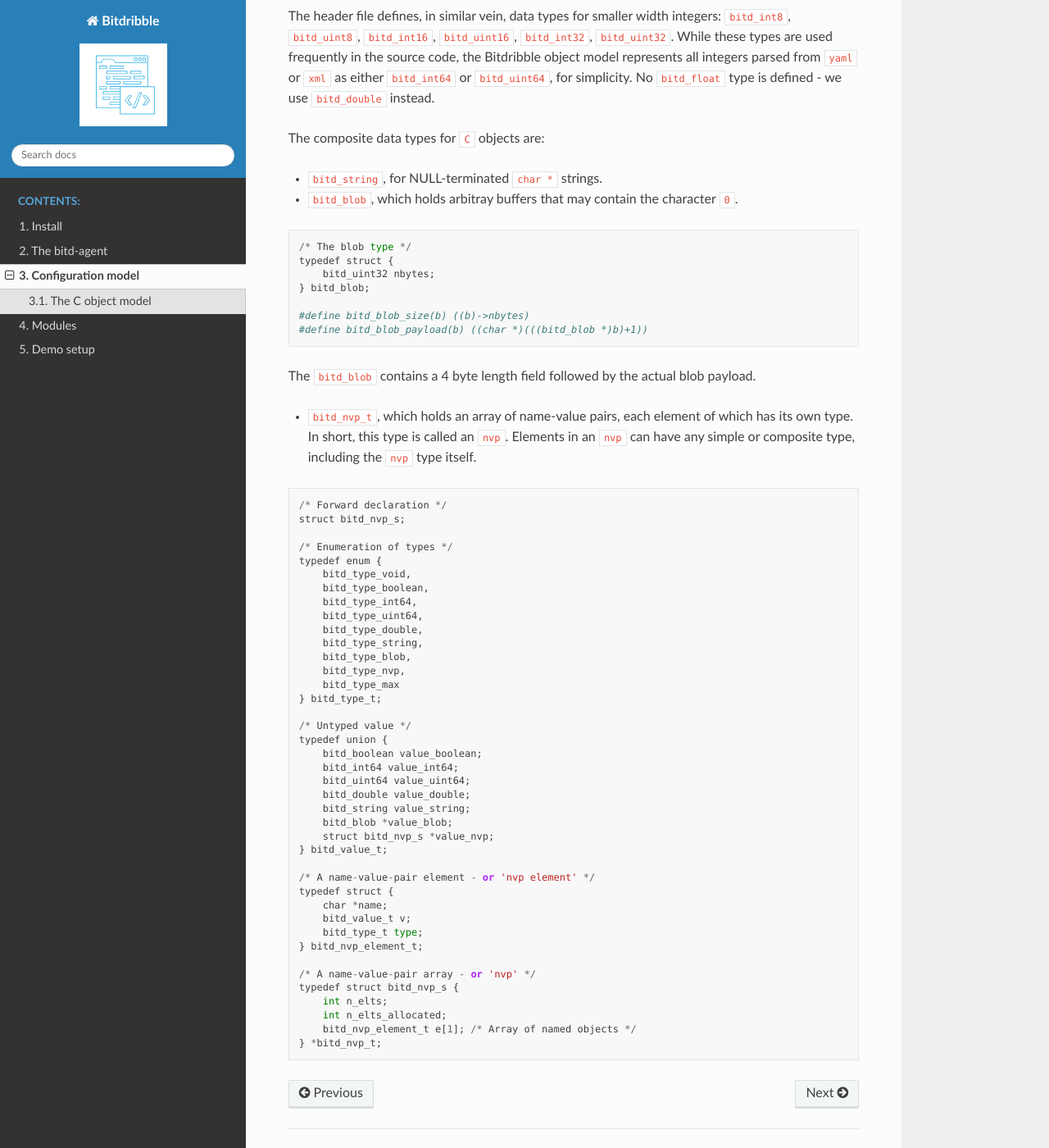
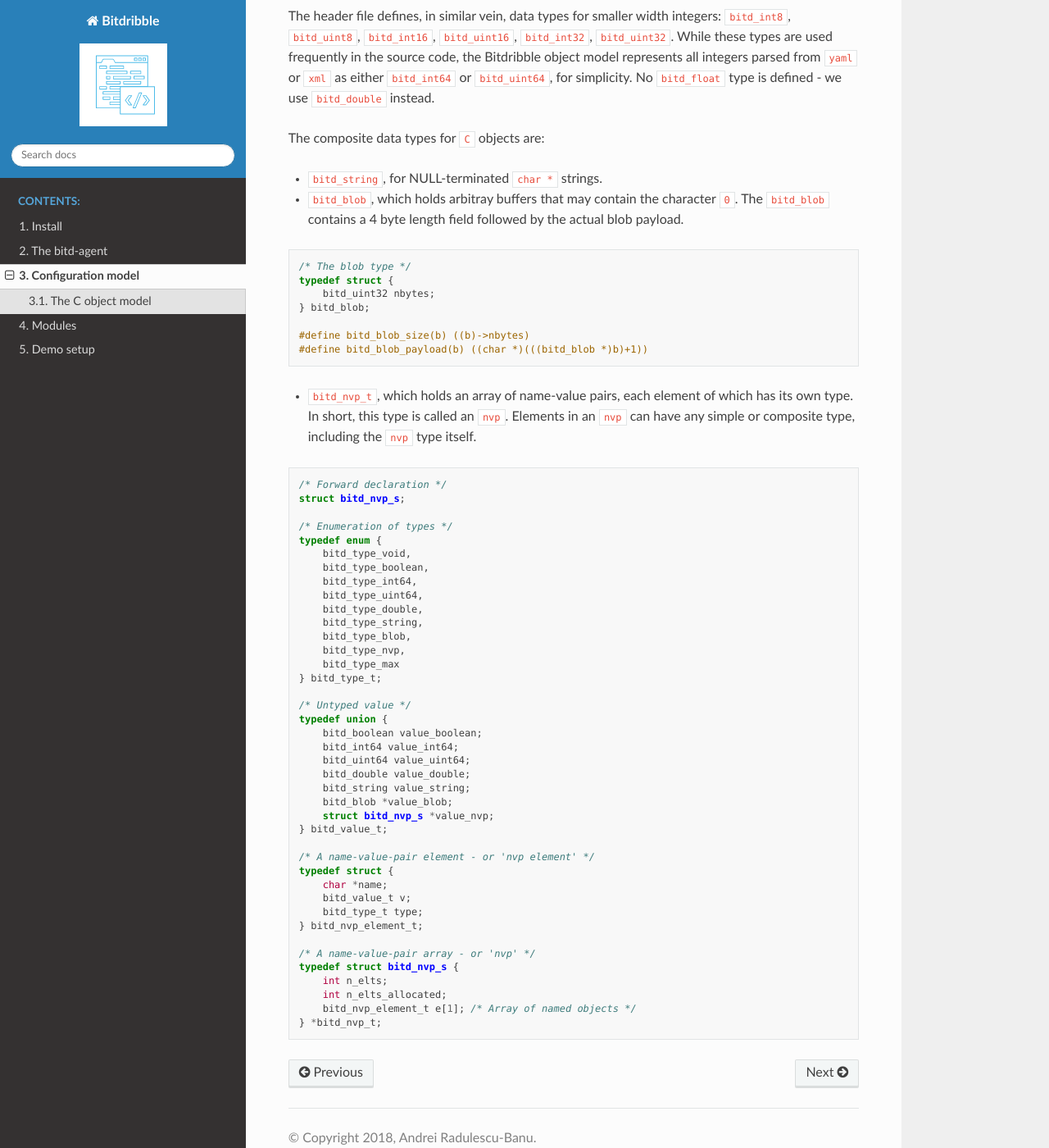
Before and after one commit to Bitdribble/bitdribble-doc, a Sphinx documentation site: the page built from source/config-model.rst, in a window 1280 px wide and 1400 px high, scrolled down 860 px. Shown: the whole window at 82% size. Built offline with Sphinx 7.4.7 and the Read the Docs theme 2.0.0, drawn with Linux system fonts in a browser that asks for light colours.

Commit message:
config model

```diff
--- a/source/config-model.rst
+++ b/source/config-model.rst
@@ -45,9 +45,9 @@ The composite data types for ``C`` objects are:
 
 - ``bitd_string``, for NULL-terminated ``char *`` strings.
 
-- ``bitd_blob``, which holds arbitray buffers that may contain the character ``0``.
+- ``bitd_blob``, which holds arbitray buffers that may contain the character ``0``. The ``bitd_blob`` contains a 4 byte length field followed by the actual blob payload.
 
-.. code::
+.. code-block:: c++
 
    /* The blob type */
    typedef struct {
@@ -57,11 +57,9 @@ The composite data types for ``C`` objects are:
    #define bitd_blob_size(b) ((b)->nbytes)
    #define bitd_blob_payload(b) ((char *)(((bitd_blob *)b)+1))
 
-The ``bitd_blob`` contains a 4 byte length field followed by the actual blob payload.
-
 - ``bitd_nvp_t``, which holds an array of name-value pairs, each element of which has its own type. In short, this type is called an ``nvp``. Elements in an ``nvp`` can have any simple or composite type, including the ``nvp`` type itself.
 
-.. code::
+.. code-block:: c++
 
    /* Forward declaration */
    struct bitd_nvp_s;
```
